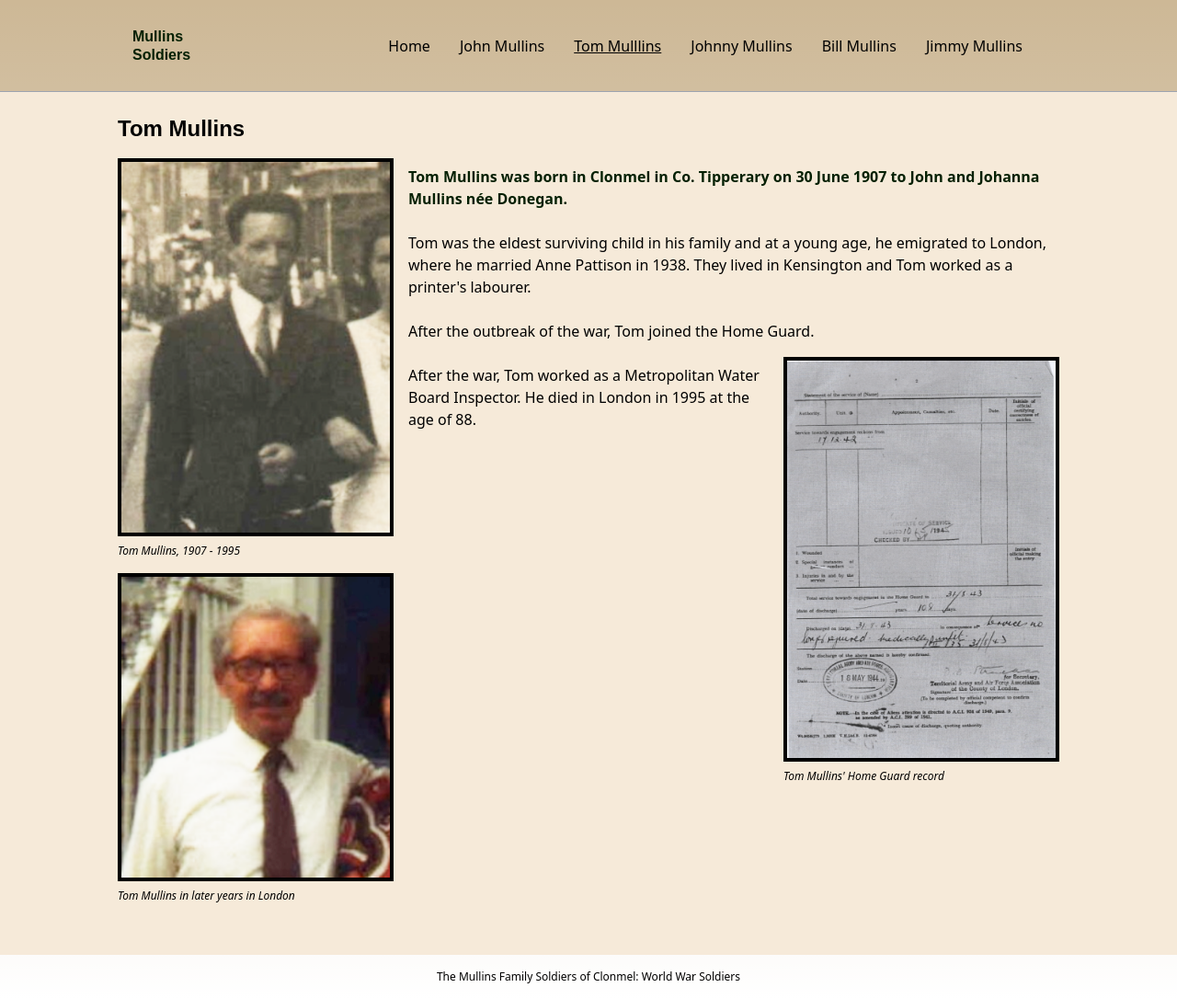
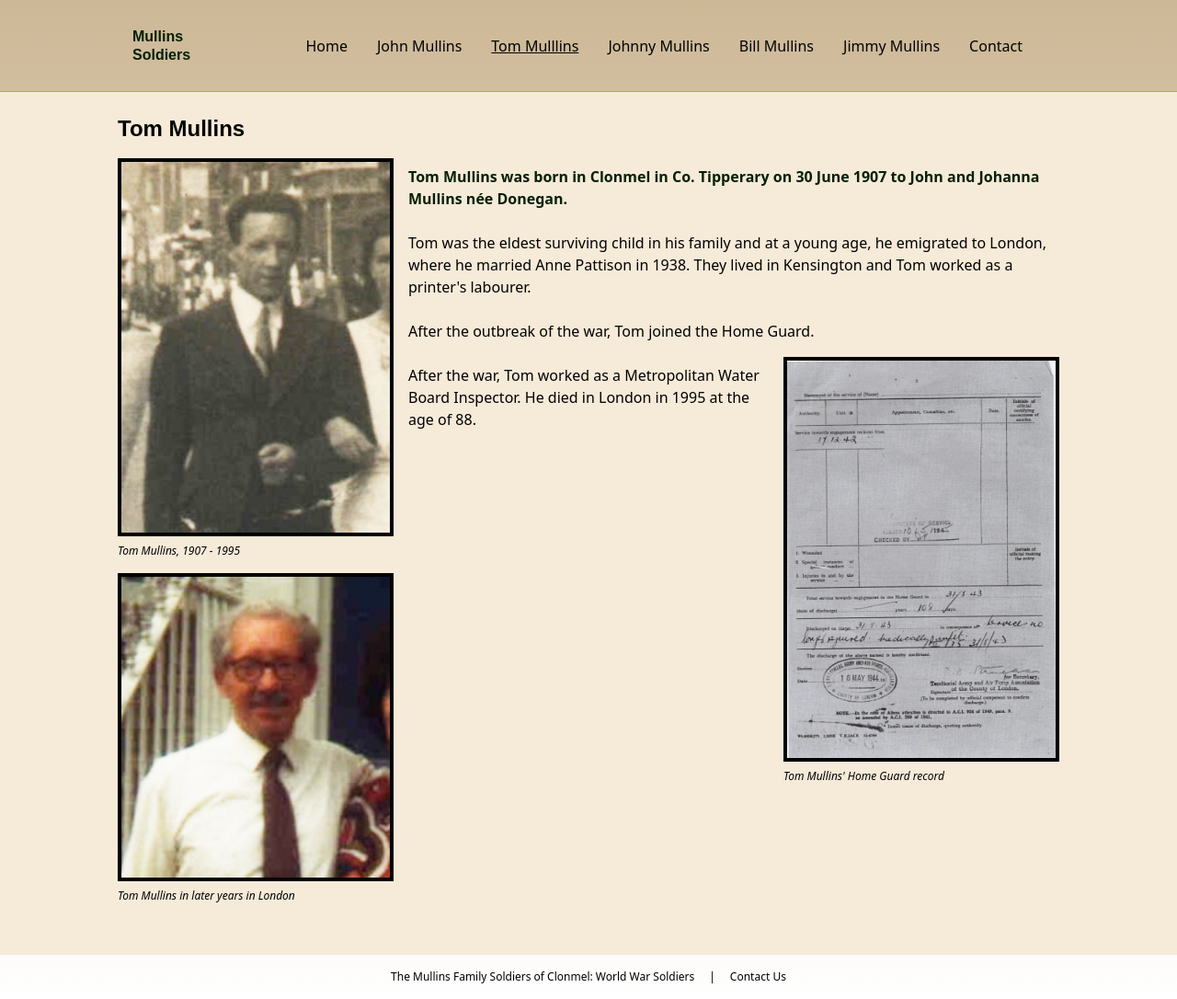
Before and after one commit to markbokeeffe/mullins-family, a Next.js app: page /tom-mullins in a window 1280 px wide. Shown: the whole page at 92% size. Built offline with nearby package versions, Linux system fonts and the light colour scheme.

Commit message:
Contact & enhancements

```diff
--- a/src/app/components/Navigation/index.tsx
+++ b/src/app/components/Navigation/index.tsx
@@ -60,28 +60,34 @@ export const Navigation = ({ active, isHome = false }: NavigationProps ) => {
                   <li className="border-b border-gray-400 my-8 uppercase">
                     <a href="/jimmy-mullins">Jimmy Mullins</a>
                   </li>
+                  <li className="border-b border-gray-400 my-8 uppercase">
+                    <a href="mailto:mark.okeeffe@gmail.com">Contact</a>
+                  </li>
                 </ul>
               </div>
             </section>
 
             {!isHome && <ul className="DESKTOP-MENU hidden space-x-8 lg:flex font-medium">
               <li>
-                <a href="/">Home</a>
+                <a href="/" className="hover:underline">Home</a>
               </li>
               <li>
-                <a className={clsx({ "active" : active === "johnMullins"})} href="/john-mullins">John Mullins</a>
+                <a className={clsx({ "active" : active === "johnMullins"}, "hover:underline")} href="/john-mullins">John Mullins</a>
               </li>
               <li>
-                <a className={clsx({ "active" : active === "tomMullins"})} href="/tom-mullins">Tom Mulllins</a>
+                <a className={clsx({ "active" : active === "tomMullins"}, "hover:underline")} href="/tom-mullins">Tom Mulllins</a>
               </li>
               <li>
-                <a className={clsx({ "active" : active === "johnnyMullins"})} href="/johnny-mullins">Johnny Mullins</a>
+                <a className={clsx({ "active" : active === "johnnyMullins"}, "hover:underline")} href="/johnny-mullins">Johnny Mullins</a>
               </li>
               <li>
-                <a className={clsx({ "active" : active === "billMullins"})} href="/bill-mullins">Bill Mullins</a>
+                <a className={clsx({ "active" : active === "billMullins"}, "hover:underline")} href="/bill-mullins">Bill Mullins</a>
               </li>
               <li>
-                <a className={clsx({ "active" : active === "jimmyMullins"})} href="/jimmy-mullins">Jimmy Mullins</a>
+                <a className={clsx({ "active" : active === "jimmyMullins"}, "hover:underline")} href="/jimmy-mullins">Jimmy Mullins</a>
+              </li>
+              <li>
+                <a href="mailto:mark.okeeffe@gmail.com" className="hover:underline">Contact</a>
               </li>
             </ul>}
           </nav>
--- a/src/app/components/Page/index.tsx
+++ b/src/app/components/Page/index.tsx
@@ -16,7 +16,7 @@ export const Page = ({ id = '', title, children}: PropsWithChildren<PageProps> )
                     {children}
                 </div>
             </main>
-            <footer className="flex justify-center py-4 text-xs decoration-gray-700">The Mullins Family Soldiers of Clonmel: World War Soldiers</footer>
+            <footer className="flex justify-center py-4 text-xs decoration-gray-700"><span>The Mullins Family Soldiers of Clonmel: World War Soldiers</span><span className="mx-4">|</span><a className="hover:underline" href="mailto:mark.okeeffe@gmail.com"> Contact Us</a></footer>
         </>
     );
 }
```
